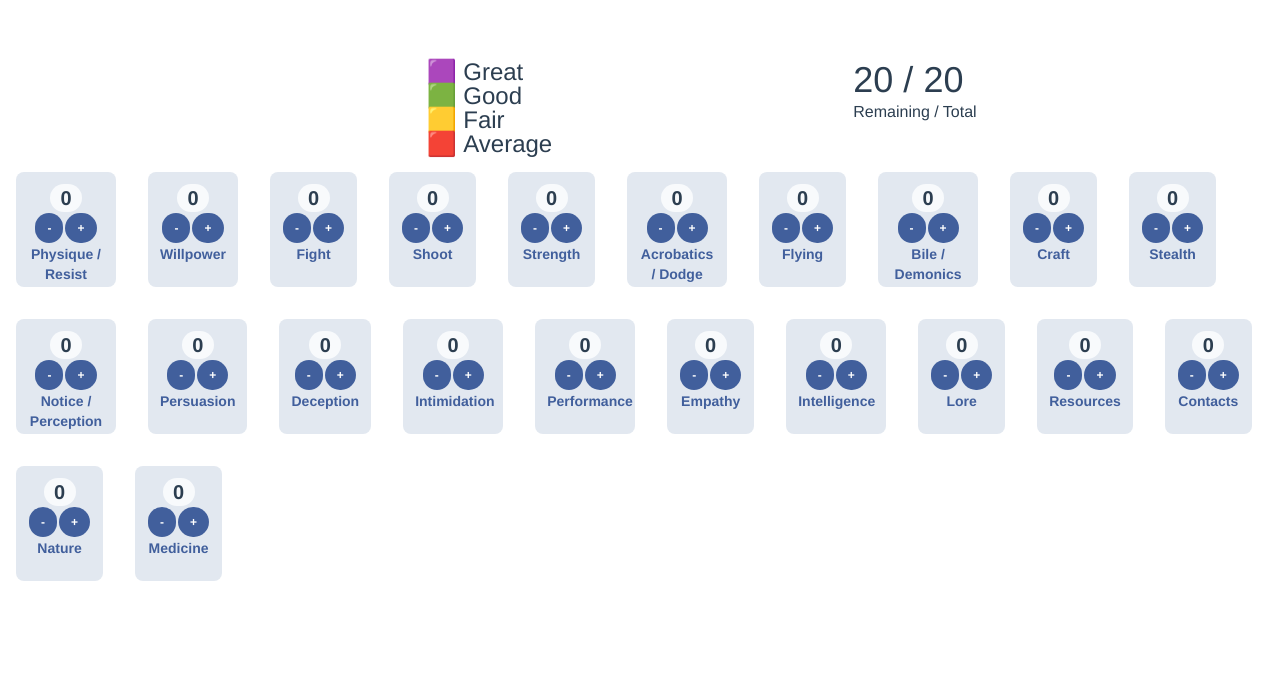
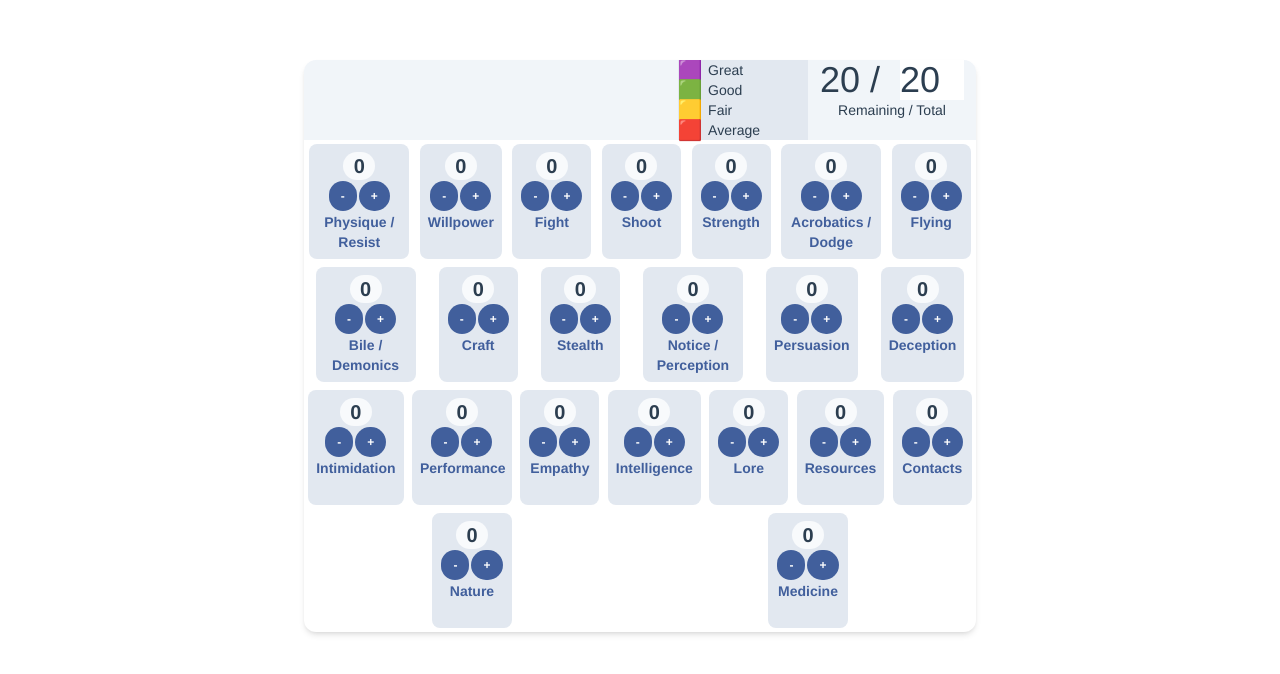
Before and after one commit to johncarmack1984/toh-skill-builder, a Vue app: page / in a window 1280 px wide. Shown: the top 674 px of the page. Built offline with nearby package versions, Linux system fonts and the light colour scheme.

Commit message:
Update HelloWorld.vue

```diff
--- a/src/components/HelloWorld.vue
+++ b/src/components/HelloWorld.vue
@@ -40,28 +40,30 @@ export default {
     console.log()
   },
   computed: {
-    remainingPoints() { return this.total - ( (this.redSquares()*1) + (this.yellowSquares()*2) +(this.greenSquares()*3) + (this.purpSquares()*4) ) }
+    remainingPoints() {
+      return this.total - ( (this.redSquares()*1) + (this.yellowSquares()*2) +(this.greenSquares()*3) + (this.purpSquares()*4) )
+    }
   }
 };
 </script>
 
 <template>
-  <div class="mx-auto w-screen">
-    <div class="flex flex-row flex-wrap justify-around">
-      <div class="text-2xl basis-1/3 content-start">
+  <div class="max-w-md mx-auto bg-white rounded-xl shadow-md overflow-hidden md:max-w-2xl">
+    <div class="flex flex-row flex-wrap justify-between">
+      <div class="text-xl content-start bg-slate-100 grow">
         <ul class="flex flex-row flex-nowrap leading-none">&nbsp;<li v-for="n in purpSquares()">🟪</li></ul>
         <ul class="flex flex-row flex-nowrap leading-none">&nbsp;<li v-for="n in greenSquares()">🟩</li></ul>
         <ul class="flex flex-row flex-nowrap leading-none">&nbsp;<li v-for="n in yellowSquares()">🟨</li></ul>
         <ul class="flex flex-row flex-nowrap leading-none">&nbsp;<li v-for="n in redSquares()">🟥</li></ul>
       </div>
-      <div class="text-2xl basis-1/3">
-        <ul class="flex flex-row flex-nowrap leading-none">🟪&nbsp;Great</ul>
-        <ul class="flex flex-row flex-nowrap leading-none">🟩&nbsp;Good</ul>
-        <ul class="flex flex-row flex-nowrap leading-none">🟨&nbsp;Fair</ul>
-        <ul class="flex flex-row flex-nowrap leading-none">🟥&nbsp;Average</ul>
+      <div class="text-xl bg-slate-200 pr-12">
+        <ul class="flex flex-row flex-nowrap leading-none">🟪&nbsp;<span class="text-sm">Great</span></ul>
+        <ul class="flex flex-row flex-nowrap leading-none">🟩&nbsp;<span class="text-sm">Good</span></ul>
+        <ul class="flex flex-row flex-nowrap leading-none">🟨&nbsp;<span class="text-sm">Fair</span></ul>
+        <ul class="flex flex-row flex-nowrap leading-none">🟥&nbsp;<span class="text-sm">Average</span></ul>
       </div>
-      <div class="basis-1/3 content-start items-start text-left">
-        <div class="mx-auto flex flex-row flex-nowrap text-4xl">
+      <div class="bg-slate-100 basis-1/4 justify-self-end">
+        <div class="text-4xl">
           {{ remainingPoints }} /&nbsp;
           <input
             type="number"
@@ -70,18 +72,27 @@ export default {
             :min="0"
           />
         </div>
-        <p class="text-md">Remaining / Total</p>
+        <p class="text-sm">Remaining / Total</p>
       </div>
-   </div>
-    <div class="">
-      <ul class="flex flex-wrap">
+    </div>
+    <div class="md:flex">
+      <ul class="flex flex-wrap justify-around">
         <li
           v-for="skill in skills"
           :key="skill.name"
           :value="skill.value"
-          class="rounded-lg bg-slate-200 m-4 p-3 max-w-[100px] h-[115px]"
+          class="rounded-lg bg-slate-200 m-1 p-2 max-w-[100px] h-[115px]"
         >
-          <div><input type="text" readonly :min="0" :max="4" class="text-xl font-bold w-8 bg-slate-50 rounded text-center rounded-full" v-model="skill.value" /> </div>
+          <div>
+            <input
+              type="text"
+              readonly
+              :min="0"
+              :max="4"
+              class="text-xl font-bold w-8 bg-slate-50 rounded text-center rounded-full"
+              v-model="skill.value"
+            />
+          </div>
           <button
             :disabled="skill.value < 1"
             @click="skill.value--;"
```
